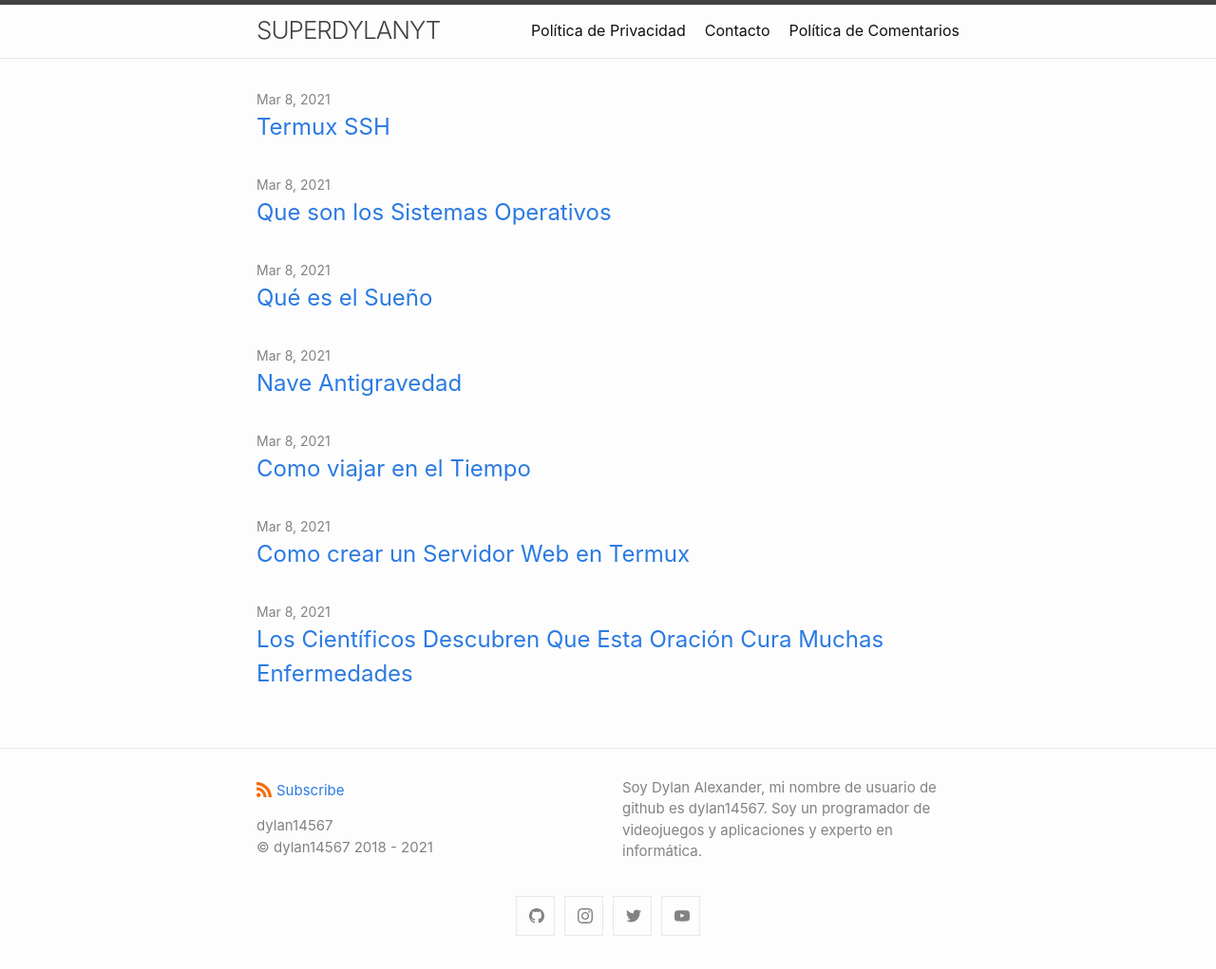
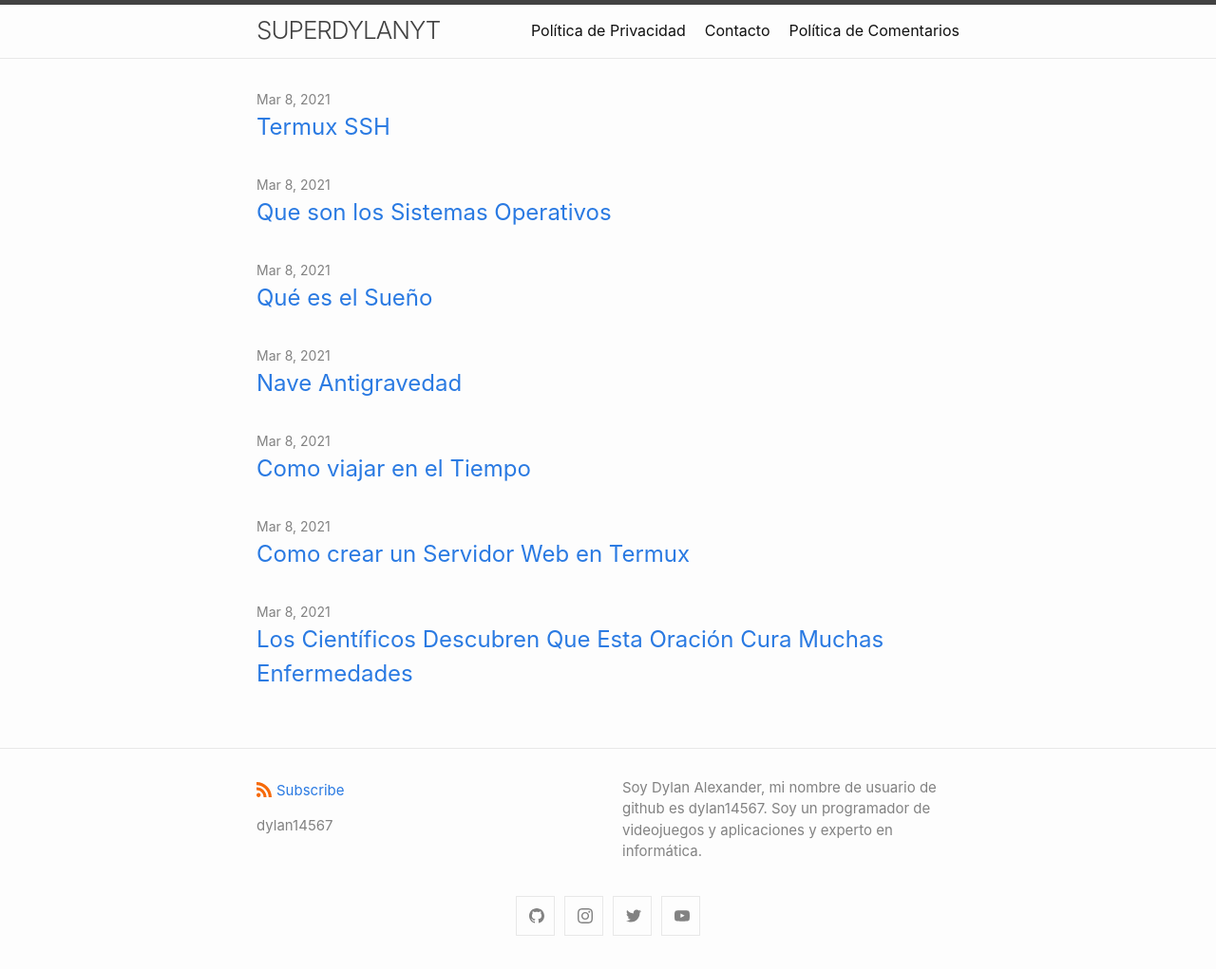
Before and after one commit to dylanmeca/dylanmeca.github.io, a Jekyll site: the page built from index.md, in a window 1280 px wide. Shown: the whole page at 95% size. Built offline with Jekyll 4.4.1, drawn with Linux system fonts in a browser that asks for light colours.

Commit message:
Update _config.yml

```diff
--- a/_config.yml
+++ b/_config.yml
@@ -19,8 +19,6 @@ minima:
 
 theme: minima
 
-copyright: "dylan14567"
-
 disqus:
   shortname: true
 
```
